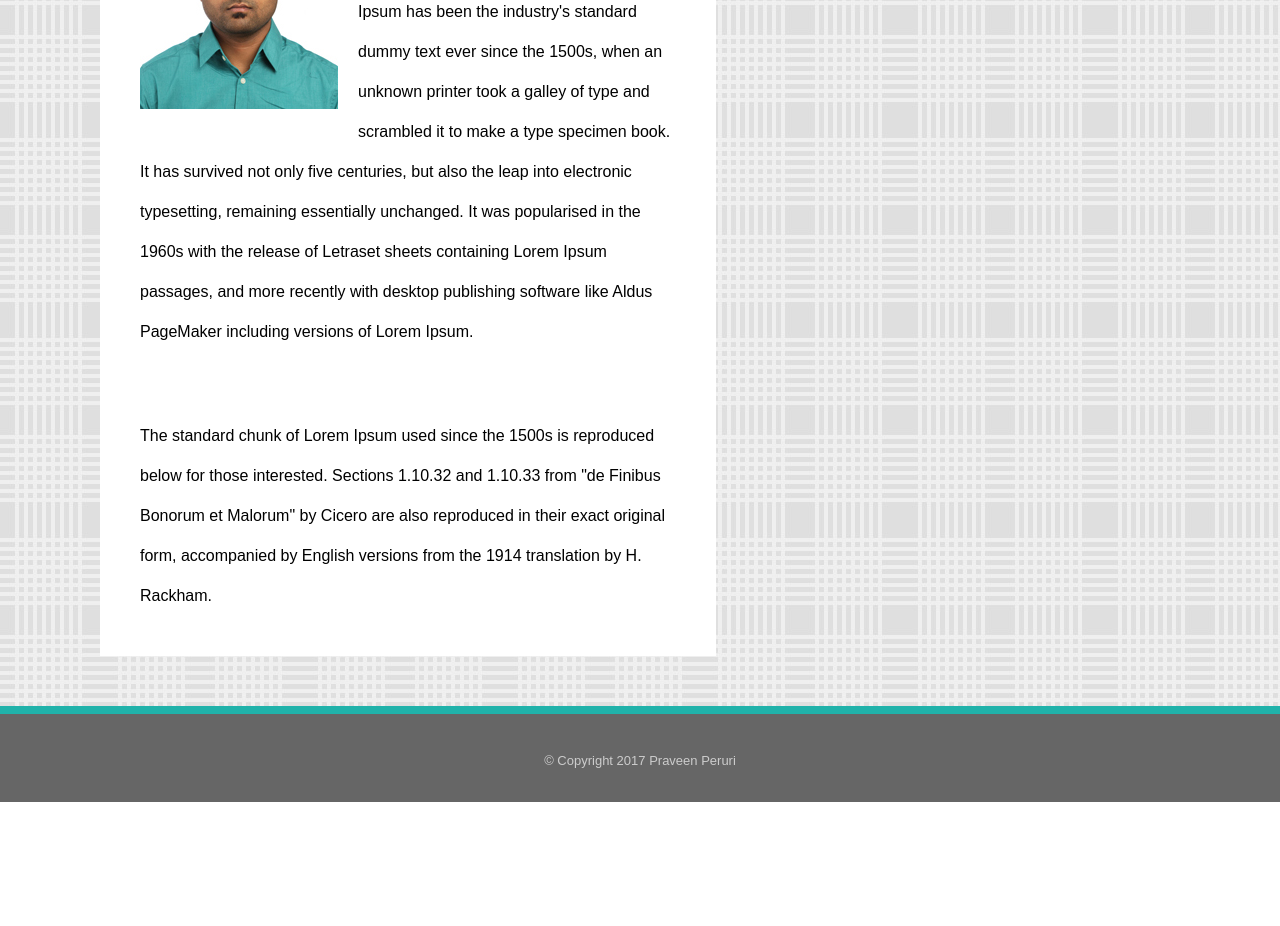
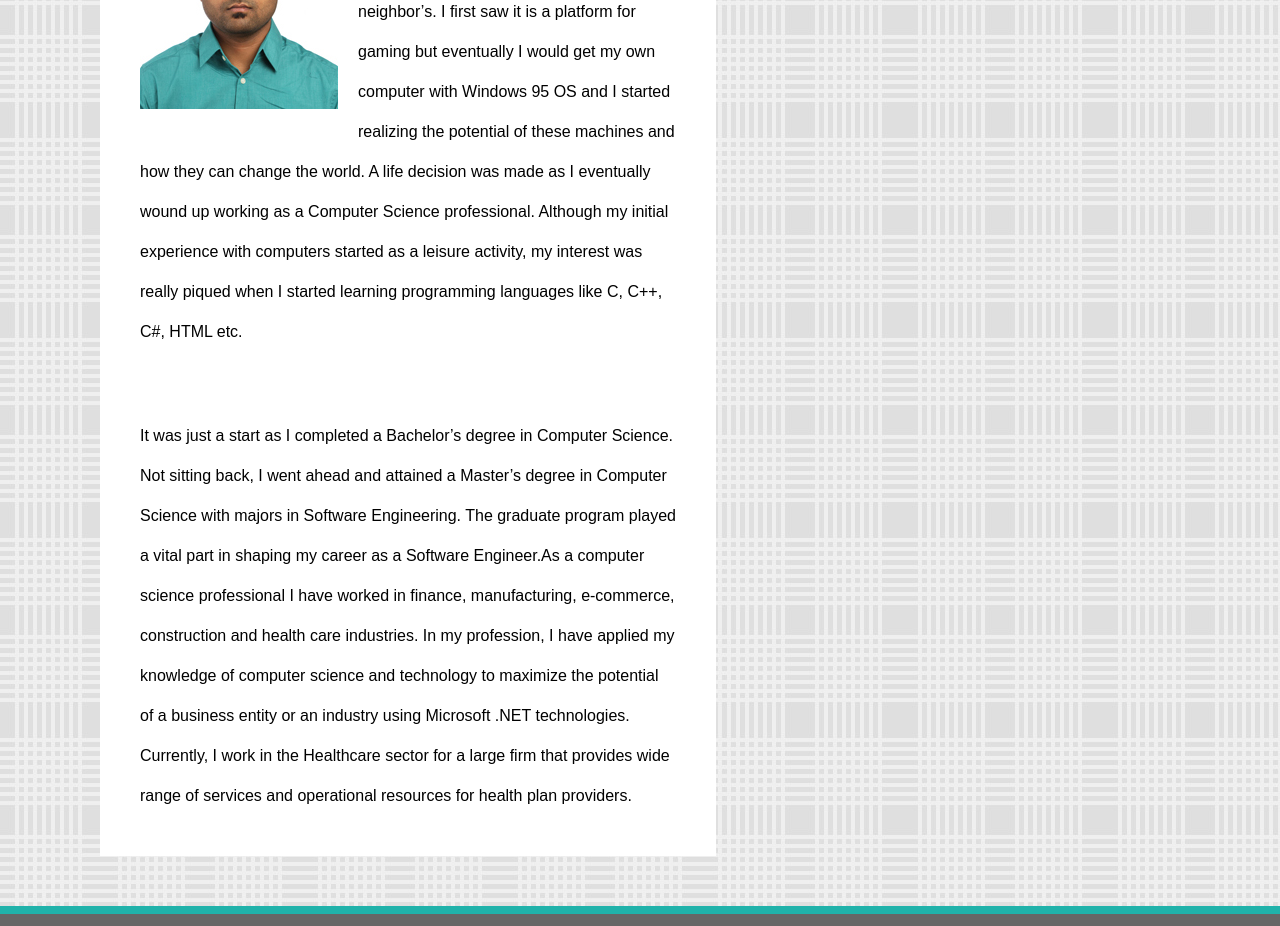
Before and after one commit to praveenperuri/Basic-Portfolio, a plain HTML site: page index.html in a window 1280 px wide. Shown: the part 380-1306 px from the top of the page. Before the commit the page ends 1182 px from the top, so only its background shows below. Drawn offline with Linux system fonts and the light colour scheme.

Commit message:
final notes

```diff
--- a/index.html
+++ b/index.html
@@ -25,11 +25,11 @@
 			<hr>
 			<img class="float-left" id="bio-image" src="assets/images/bio-image.jpg" alt="Praveen Peruri">
 			<p>
-			Lorem Ipsum is simply dummy text of the printing and typesetting industry. Lorem Ipsum has been the industry's standard dummy text ever since the 1500s, when an unknown printer took a galley of type and scrambled it to make a type specimen book. It has survived not only five centuries, but also the leap into electronic typesetting, remaining essentially unchanged. It was popularised in the 1960s with the release of Letraset sheets containing Lorem Ipsum passages, and more recently with desktop publishing software like Aldus PageMaker including versions of Lorem Ipsum.
+			I can vividly remember the first time I saw a desktop computer at the age of 7 at my neighbor’s. I first saw it is a platform for gaming but eventually I would get my own computer with Windows 95 OS and I started realizing the potential of these machines and how they can change the world. A life decision was made as I eventually wound up working as a Computer Science professional. Although my initial experience with computers started as a leisure activity, my interest was really piqued when I started learning programming languages like C, C++, C#, HTML etc.
 			</p>
 			<br/>
 			<p>
-				The standard chunk of Lorem Ipsum used since the 1500s is reproduced below for those interested. Sections 1.10.32 and 1.10.33 from "de Finibus Bonorum et Malorum" by Cicero are also reproduced in their exact original form, accompanied by English versions from the 1914 translation by H. Rackham.
+				It was just a start as I completed a Bachelor’s degree in Computer Science. Not sitting back, I went ahead and attained a Master’s degree in Computer Science with majors in Software Engineering. The graduate program played a vital part in shaping my career as a Software Engineer.As a computer science professional I have worked in finance, manufacturing, e-commerce, construction and health care industries. In my profession, I have applied my knowledge of computer science and technology to maximize the potential of a business entity or an industry using Microsoft .NET technologies. Currently, I work in the Healthcare sector for a large firm that provides wide range of services and operational resources for health plan providers.
 			</p>
 		</div>
 
```
